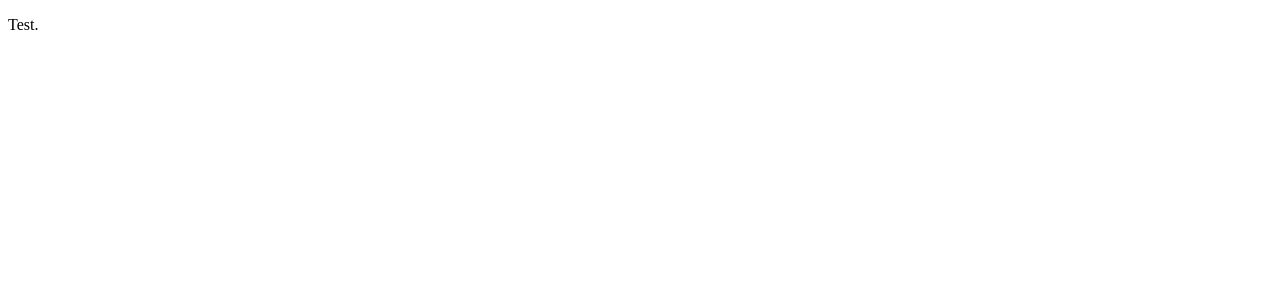
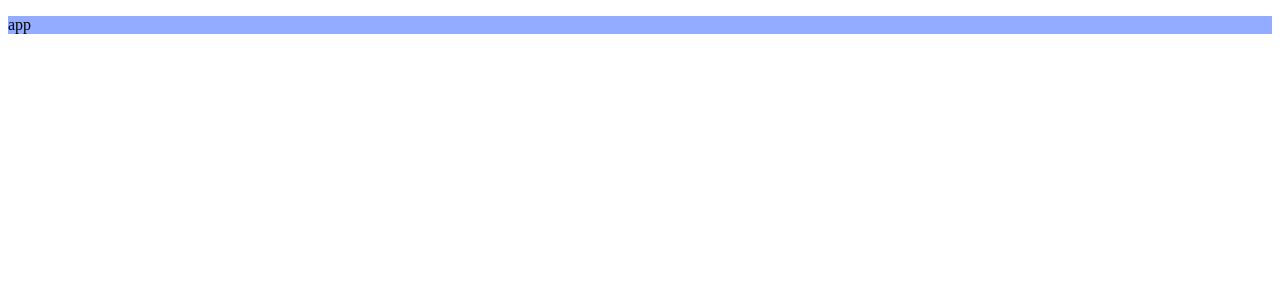
Before and after one commit to Toxe/react-portals, a React (Create React App) app: page / in a window 1280 px wide. Shown: the top 300 px of the page. Built offline with nearby package versions, Linux system fonts and the light colour scheme.

Commit message:
Different app and portal root divs

```diff
--- a/public/index.html
+++ b/public/index.html
@@ -28,7 +28,8 @@
   </head>
   <body>
     <noscript>You need to enable JavaScript to run this app.</noscript>
-    <div id="root"></div>
+    <div id="app-root"></div>
+    <div id="portal-root"></div>
     <!--
       This HTML file is a template.
       If you open it directly in the browser, you will see an empty page.
--- a/src/App.js
+++ b/src/App.js
@@ -4,7 +4,7 @@ export default class App extends Component {
     render() {
         return (
             <div>
-                <p>Test.</p>
+                <p>app</p>
             </div>
         );
     }
--- /dev/null
+++ b/src/index.css
@@ -0,0 +1,7 @@
+#app-root {
+    background-color: rgb(147, 172, 255);
+}
+
+#portal-root {
+    background-color: rgb(148, 255, 148);
+}
--- a/src/index.js
+++ b/src/index.js
@@ -1,10 +1,11 @@
 import React from "react";
 import ReactDOM from "react-dom";
+import "./index.css";
 import App from "./App";
 
 ReactDOM.render(
     <React.StrictMode>
         <App />
     </React.StrictMode>,
-    document.getElementById("root")
+    document.getElementById("app-root")
 );
```
